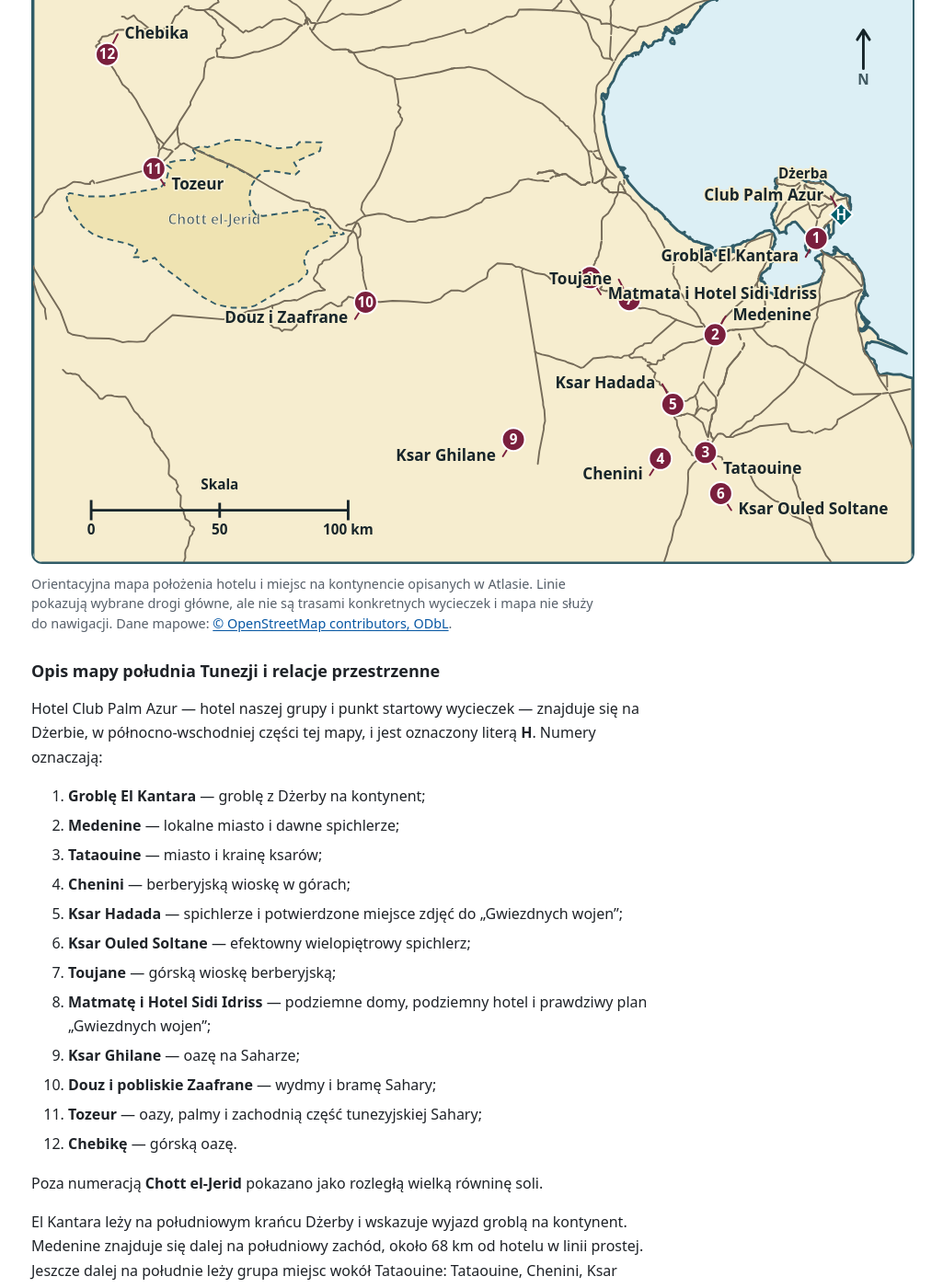
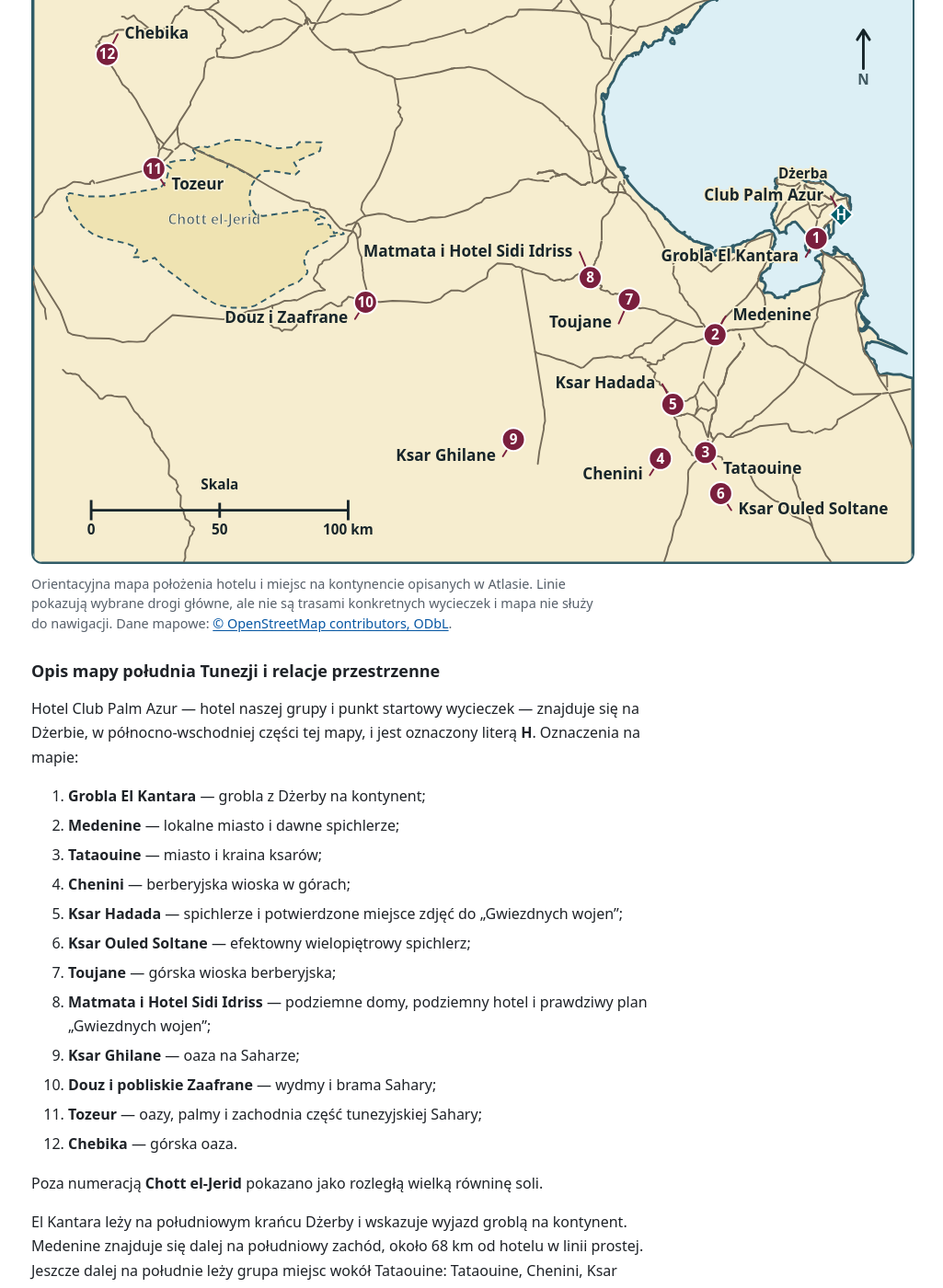
Before and after one commit to rotnicki/djerba-2026, a Jekyll site: the page built from wycieczki.md, in a window 1280 px wide and 1400 px high, scrolled down 12075 px. Shown: the whole window at 92% size, without its empty margins (126-1151 px from the left). Built offline with Jekyll 4.4.1, drawn with Linux system fonts in a browser that asks for light colours; our own code applies the rules of GitHub Pages for plain Markdown files; some of the changed text lies outside the part shown.

```diff
--- a/wycieczki.md
+++ b/wycieczki.md
@@ -309,20 +309,20 @@ Ważne dla naszego terminu: aktualna oferta SeePlaces/ITAKA podaje, że flamingi
 
 #### Opis mapy południa Tunezji i relacje przestrzenne
 
-Hotel Club Palm Azur — hotel naszej grupy i punkt startowy wycieczek — znajduje się na Dżerbie, w północno-wschodniej części tej mapy, i jest oznaczony literą **H**. Numery oznaczają:
+Hotel Club Palm Azur — hotel naszej grupy i punkt startowy wycieczek — znajduje się na Dżerbie, w północno-wschodniej części tej mapy, i jest oznaczony literą **H**. Oznaczenia na mapie:
 
-1. **Groblę El Kantara** — groblę z Dżerby na kontynent;
+1. **Grobla El Kantara** — grobla z Dżerby na kontynent;
 2. **Medenine** — lokalne miasto i dawne spichlerze;
-3. **Tataouine** — miasto i krainę ksarów;
-4. **Chenini** — berberyjską wioskę w górach;
+3. **Tataouine** — miasto i kraina ksarów;
+4. **Chenini** — berberyjska wioska w górach;
 5. **Ksar Hadada** — spichlerze i potwierdzone miejsce zdjęć do „Gwiezdnych wojen”;
 6. **Ksar Ouled Soltane** — efektowny wielopiętrowy spichlerz;
-7. **Toujane** — górską wioskę berberyjską;
-8. **Matmatę i Hotel Sidi Idriss** — podziemne domy, podziemny hotel i prawdziwy plan „Gwiezdnych wojen”;
-9. **Ksar Ghilane** — oazę na Saharze;
-10. **Douz i pobliskie Zaafrane** — wydmy i bramę Sahary;
-11. **Tozeur** — oazy, palmy i zachodnią część tunezyjskiej Sahary;
-12. **Chebikę** — górską oazę.
+7. **Toujane** — górska wioska berberyjska;
+8. **Matmata i Hotel Sidi Idriss** — podziemne domy, podziemny hotel i prawdziwy plan „Gwiezdnych wojen”;
+9. **Ksar Ghilane** — oaza na Saharze;
+10. **Douz i pobliskie Zaafrane** — wydmy i brama Sahary;
+11. **Tozeur** — oazy, palmy i zachodnia część tunezyjskiej Sahary;
+12. **Chebika** — górska oaza.
 {: .place-map-key }
 
 Poza numeracją **Chott el-Jerid** pokazano jako rozległą wielką równinę soli.
```
Also changed, not shown: other parts of wycieczki.md (+6 -6 lines), techniczne/mapy/mapa-dzerby.md (+1 -1 lines), techniczne/mapy/mapa-poludniowej-tunezji.md (+5 -2 lines), _includes/maps/south-tunisia.svg, 1 other file.
